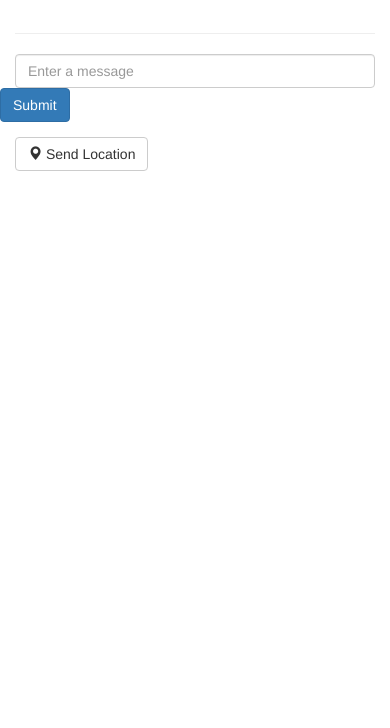
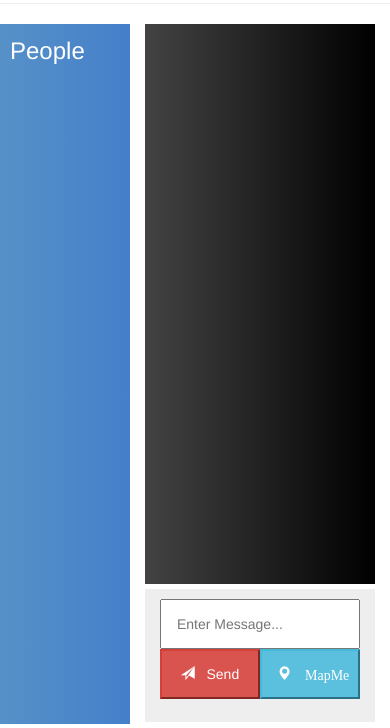
Before and after one commit to ashcyber/node-chat-app, a website: page public/index.html in a window 390 px wide. Shown: the part 116-844 px from the top of the page. Drawn offline with nearby package versions, Linux system fonts and the light colour scheme; no server answers.

Commit message:
Add styling and html

```diff
--- /dev/null
+++ b/public/css/style.css
@@ -0,0 +1,101 @@
+body{
+  margin: 0px;
+}
+
+#people{
+  height: 800px;
+  background: #457fca;  /* fallback for old browsers */
+  background: -webkit-linear-gradient(to right, #5691c8, #457fca);  /* Chrome 10-25, Safari 5.1-6 */
+  background: linear-gradient(to right, #5691c8, #457fca); /* W3C, IE 10+/ Edge, Firefox 16+, Chrome 26+, Opera 12+, Safari 7+ */
+  padding: 10px;
+  color: white;
+  font-size: 24px;
+}
+
+#chat_box{
+  height: 800px;
+}
+
+#chat_area{
+  height: 99%;
+  margin: 5px;
+  padding: 10px;
+  color: white;
+}
+
+#bottom_section{
+  height: 9%;
+  background: #EEEEEE;
+}
+
+#chats{
+  list-style: none;
+}
+
+#chats li{
+  border: 1px solid white;
+  padding: 2px;
+  border-radius: 2%;
+  background-color: #ccc;
+  opacity: 0.5;
+  color: black;
+  width: 70%;
+  word-wrap: break-word;
+}
+
+#top_section{
+  overflow-y: scroll;
+  height: 90%;
+ background: #000000;  /* fallback for old browsers */
+  background: -webkit-linear-gradient(to right, #434343, #000000);  /* Chrome 10-25, Safari 5.1-6 */
+  background: linear-gradient(to right, #434343, #000000); /* W3C, IE 10+/ Edge, Firefox 16+, Chrome 26+, Opera 12+, Safari 7+ */
+
+}
+::-webkit-scrollbar {
+  width: 10px;
+  background-color: #F5F5F5;
+}
+
+::-webkit-scrollbar-track {
+  -webkit-box-shadow: inset 0 0 6px rgba(0,0,0,0.3);
+  background-color: #F5F5F5;
+}
+
+::-webkit-scrollbar-thumb {
+  background-color: #F90;
+  background-image: -webkit-linear-gradient(45deg,
+                                            rgba(255, 255, 255, .2) 25%,
+                        transparent 25%,
+                        transparent 50%,
+                        rgba(255, 255, 255, .2) 50%,
+                        rgba(255, 255, 255, .2) 75%,
+                        transparent 75%,
+                        transparent)
+}
+
+@media only screen and (max-width: 600px) {
+    #people, #chat_box{
+      height: 500px;
+    }
+    #top_section{
+      height: 70%;
+    }
+
+    #bottom_section{
+      height: 29%;
+    }
+}
+
+@media only screen and (max-width: 992px) {
+    #people, #chat_box{
+      height: 700px;
+    }
+
+    #top_section{
+      height: 80%;
+    }
+
+    #bottom_section{
+      height: 19%;
+    }
+}
--- a/public/index.html
+++ b/public/index.html
@@ -4,27 +4,46 @@
     <meta charset="utf-8">
     <link rel="stylesheet"
     href="https://maxcdn.bootstrapcdn.com/bootstrap/3.3.7/css/bootstrap.min.css"/>
+    <link rel="stylesheet" href="/css/style.css"/>
   </head>
   <body>
-    <div class="container text-left">
-      <h1 class="text-center" style="margin-bottom: 50px">Welcome to Chat Application</h1>
+
+      <h1 class="text-center">Welcome to Chat Application</h1>
       <hr>
-
-      <ul class="text-left" id="chats" style="list-style: none"></ul>
-      <form id="chat-form" class="form-horizontal">
-        <div class="form-group">
-          <div class="col-sm-5">
-            <input class="form-control" id="chat_text" type="text" placeholder="Enter a message">
-          </div>
-          <button class="btn btn-primary" id="sub_btn">Submit</button>
-        </div>
-        <button class="btn btn-default" id="sub_btn_loc"><span class="glyphicon glyphicon-map-marker"></span>
-          Send Location</button>
+      <div class="container">
+        <div class="center">
+          <div class="row">
+            <div class="col-xs-4" id="people">People</div>
+            <div class="col-xs-8" id="chat_box">
+              <div id="top_section"; border: 1px solid black;">
+                <div id="chat_area">
+                  <ul id="chats" class="text">
+                  </ul>
+                </div>
 
 
+              </div>
+              <div id="bottom_section"class="text-right">
 
-      </form>
-    </div>
+                <form id="chat_form">
+                  <div style="padding: 10px; margin: 5px;" class="row">
+                    <input id="chat_text" placeholder="Enter Message..." type="text" class="col-md-8 col-xs-12" style="height: 50px">
+                    <button id="sub_btn" class="col-md-2 col-xs-6 btn-danger" style="height: 50px">
+                      <span class="glyphicon glyphicon-send"></span>&nbsp;&nbsp; Send
+                    </button>
+                    <button id="sub_btn_loc" class="col-md-2 col-xs-6 btn-info" style="height: 50px">
+                      <span class="glyphicon glyphicon-map-marker">&nbsp;MapMe</span>
+                    </button>
+                  </div>
+              </form>
+
+              </div>
+            </div>
+           </div>
+          </div>
+        </div>
+      </div>
+
 
     <script src="/socket.io/socket.io.js"></script>
     <script src="/js/libs/jquery-3.3.1.min.js"></script>
--- a/public/js/index.js
+++ b/public/js/index.js
@@ -43,7 +43,7 @@ socket.on('newChat', function(chat) {
   $('#chats').append(li);
 })
 
-$('#chat-form').submit(function(e){
+$('#chat_form').submit(function(e){
   e.preventDefault();
 
   socket.emit('createChat', {
```
